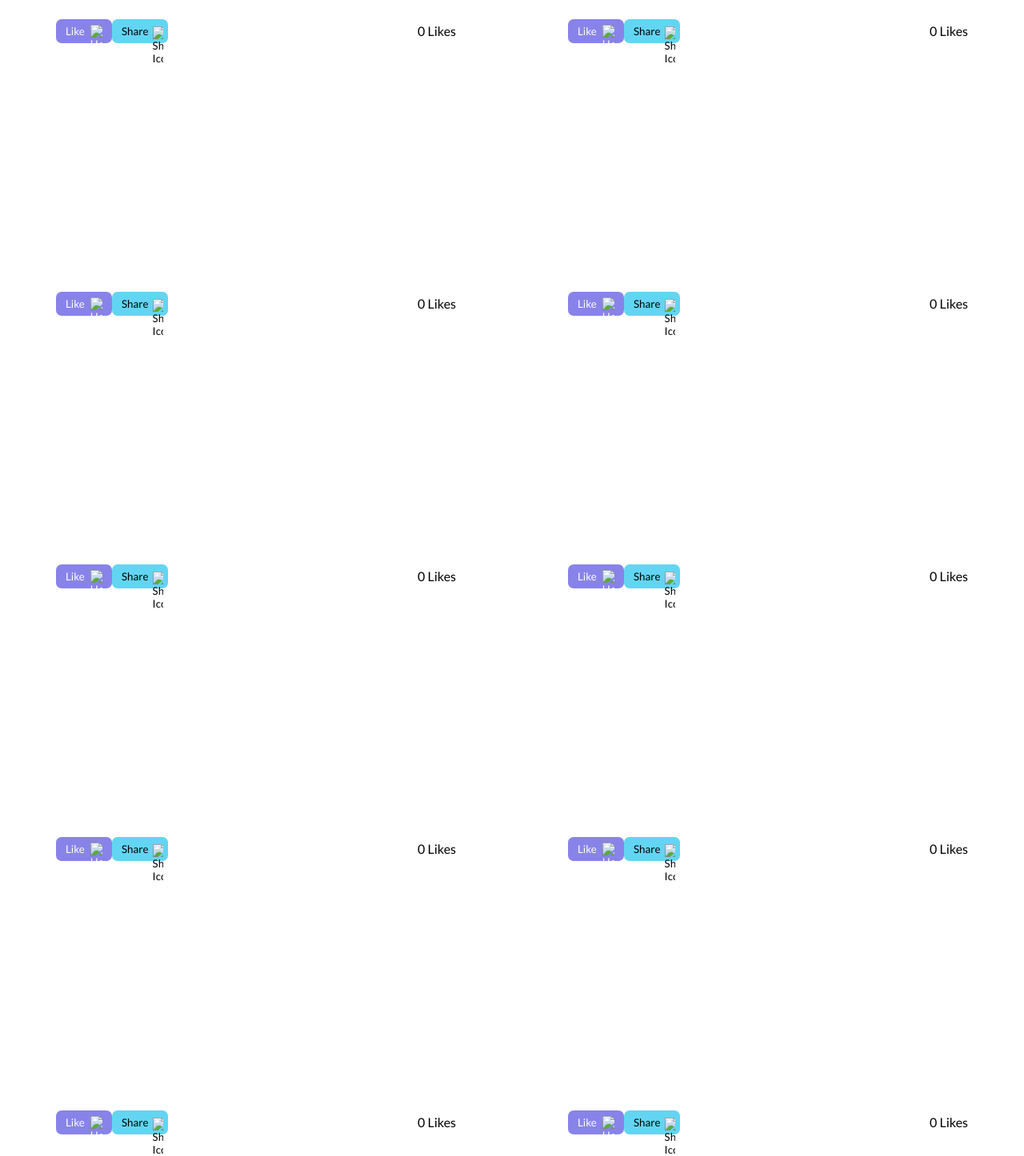
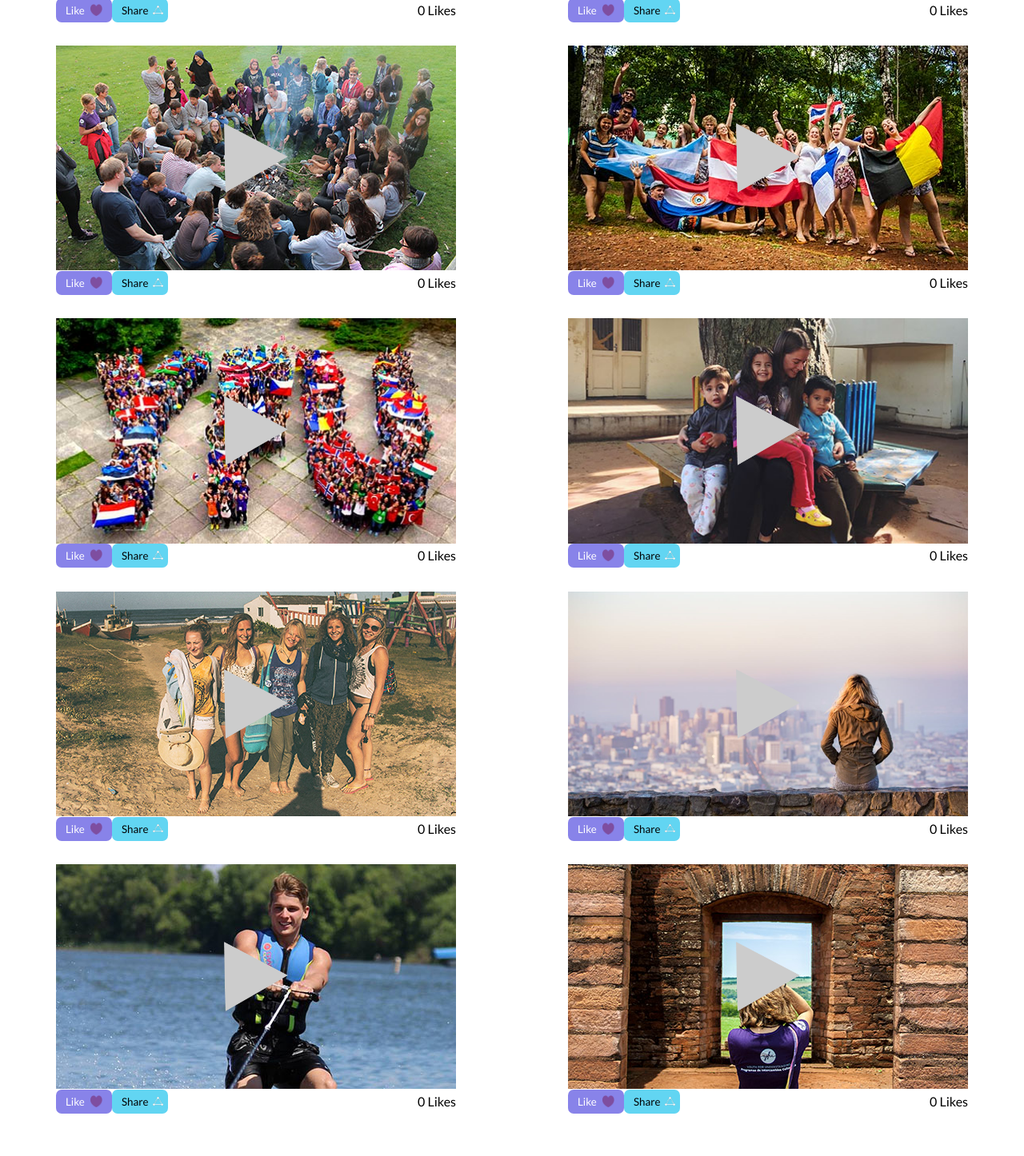
Before and after one commit to RytisDr/YFU-Contest-Page, a plain HTML site: page video.html in a window 1280 px wide. Shown: the part 473-1919 px from the top of the page at 80% size. After the commit the page ends 1866 px from the top, so only its background shows below. Drawn offline with Linux system fonts and the light colour scheme.

Commit message:
Merges all images in one folder.

```diff
--- a/video.html
+++ b/video.html
@@ -11,7 +11,7 @@
 
 <body id="videoPage">
     <header>
-        <img id="logotype" src="img/YFU-logo_220x220.png.png" alt="YFU logotype">
+        <img id="logotype" src="images/logo_220x220.png" alt="YFU logotype">
         <div class="desktopNav">
             <a href="index.html">HOME</a>
             <a href="apply.html">APPLY</a>
@@ -36,34 +36,34 @@
     </header>
     <h1>Contestant Videos</h1>
     <section class="videos">
-        <div id="div1"><button id="1" class="likeButton">Like<img class="heart" src="img/hearth-icon.png" alt="Heart Icon"></button><button class="shareButton">Share<img class="shareIcon" src="img/share-icon_30x25.png" alt="Share Icon"></button>
+        <div id="div1"><button id="1" class="likeButton">Like<img class="heart" src="images/hearth-icon.png" alt="Heart Icon"></button><button class="shareButton">Share<img class="shareIcon" src="images/share-icon_30x25.png" alt="Share Icon"></button>
             <p><span id="likes1">0 </span>Likes</p>
         </div>
-        <div><button id="2" class="likeButton">Like<img class="heart" src="img/hearth-icon.png" alt="Heart Icon"></button><button class="shareButton">Share<img class="shareIcon" src="img/share-icon_30x25.png" alt="Share Icon"></button>
+        <div><button id="2" class="likeButton">Like<img class="heart" src="images/hearth-icon.png" alt="Heart Icon"></button><button class="shareButton">Share<img class="shareIcon" src="images/share-icon_30x25.png" alt="Share Icon"></button>
             <p><span id="likes2">0 </span>Likes</p>
         </div>
-        <div><button id="3" class="likeButton">Like<img class="heart" src="img/hearth-icon.png" alt="Heart Icon"></button><button class="shareButton">Share<img class="shareIcon" src="img/share-icon_30x25.png" alt="Share Icon"></button>
+        <div><button id="3" class="likeButton">Like<img class="heart" src="images/hearth-icon.png" alt="Heart Icon"></button><button class="shareButton">Share<img class="shareIcon" src="images/share-icon_30x25.png" alt="Share Icon"></button>
             <p><span id="likes3">0 </span>Likes</p>
         </div>
-        <div><button id="4" class="likeButton">Like<img class="heart" src="img/hearth-icon.png" alt="Heart Icon"></button><button class="shareButton">Share<img class="shareIcon" src="img/share-icon_30x25.png" alt="Share Icon"></button>
+        <div><button id="4" class="likeButton">Like<img class="heart" src="images/hearth-icon.png" alt="Heart Icon"></button><button class="shareButton">Share<img class="shareIcon" src="images/share-icon_30x25.png" alt="Share Icon"></button>
             <p><span id="likes4">0 </span>Likes</p>
         </div>
-        <div><button id="5" class="likeButton">Like<img class="heart" src="img/hearth-icon.png" alt="Heart Icon"></button><button class="shareButton">Share<img class="shareIcon" src="img/share-icon_30x25.png" alt="Share Icon"></button>
+        <div><button id="5" class="likeButton">Like<img class="heart" src="images/hearth-icon.png" alt="Heart Icon"></button><button class="shareButton">Share<img class="shareIcon" src="images/share-icon_30x25.png" alt="Share Icon"></button>
             <p><span id="likes5">0 </span>Likes</p>
         </div>
-        <div><button id="6" class="likeButton">Like<img class="heart" src="img/hearth-icon.png" alt="Heart Icon"></button><button class="shareButton">Share<img class="shareIcon" src="img/share-icon_30x25.png" alt="Share Icon"></button>
+        <div><button id="6" class="likeButton">Like<img class="heart" src="images/hearth-icon.png" alt="Heart Icon"></button><button class="shareButton">Share<img class="shareIcon" src="images/share-icon_30x25.png" alt="Share Icon"></button>
             <p><span id="likes6">0 </span>Likes</p>
         </div>
-        <div><button id="7" class="likeButton">Like<img class="heart" src="img/hearth-icon.png" alt="Heart Icon"></button><button class="shareButton">Share<img class="shareIcon" src="img/share-icon_30x25.png" alt="Share Icon"></button>
+        <div><button id="7" class="likeButton">Like<img class="heart" src="images/hearth-icon.png" alt="Heart Icon"></button><button class="shareButton">Share<img class="shareIcon" src="images/share-icon_30x25.png" alt="Share Icon"></button>
             <p><span id="likes7">0 </span>Likes</p>
         </div>
-        <div><button id="8" class="likeButton">Like<img class="heart" src="img/hearth-icon.png" alt="Heart Icon"></button><button class="shareButton">Share<img class="shareIcon" src="img/share-icon_30x25.png" alt="Share Icon"></button>
+        <div><button id="8" class="likeButton">Like<img class="heart" src="images/hearth-icon.png" alt="Heart Icon"></button><button class="shareButton">Share<img class="shareIcon" src="images/share-icon_30x25.png" alt="Share Icon"></button>
             <p><span id="likes8">0 </span>Likes</p>
         </div>
-        <div><button id="9" class="likeButton">Like<img class="heart" src="img/hearth-icon.png" alt="Heart Icon"></button><button class="shareButton">Share<img class="shareIcon" src="img/share-icon_30x25.png" alt="Share Icon"></button>
+        <div><button id="9" class="likeButton">Like<img class="heart" src="images/hearth-icon.png" alt="Heart Icon"></button><button class="shareButton">Share<img class="shareIcon" src="images/share-icon_30x25.png" alt="Share Icon"></button>
             <p><span id="likes9">0 </span>Likes</p>
         </div>
-        <div><button id="10" class="likeButton">Like<img class="heart" src="img/hearth-icon.png" alt="Heart Icon"></button><button class="shareButton">Share<img class="shareIcon" src="img/share-icon_30x25.png" alt="Share Icon"></button>
+        <div><button id="10" class="likeButton">Like<img class="heart" src="images/hearth-icon.png" alt="Heart Icon"></button><button class="shareButton">Share<img class="shareIcon" src="images/share-icon_30x25.png" alt="Share Icon"></button>
             <p><span id="likes10">0 </span>Likes</p>
         </div>
     </section>
--- a/videoStyle.css
+++ b/videoStyle.css
@@ -10,7 +10,7 @@
 
 header {
     height: 275px;
-    background: url(img/Top-Image_666x341.jpg);
+    background: url(images/top-img_666x444.png);
     background-size: cover;
     position: relative;
 }
@@ -194,43 +194,43 @@ a:visited {
 }
 
 .videos div:nth-child(1) {
-    background: url(img/play-arrow_280x306.png), url(img/Group-of-girls_500x281.jpg);
+    background: url(images/play-arrow_280x306.png), url(images/Group-of-girls_500x281.jpg);
 }
 
 .videos div:nth-child(2) {
-    background: url(img/play-arrow_280x306.png), url(img/backs-with-slogan_500x281.jpg);
+    background: url(images/play-arrow_280x306.png), url(images/backs-with-slogan_500x281.jpg);
 }
 
 .videos div:nth-child(3) {
-    background: url(img/play-arrow_280x306.png), url(img/bonfire_500x281.jpg);
+    background: url(images/play-arrow_280x306.png), url(images/bonfire_500x281.jpg);
 }
 
 .videos div:nth-child(4) {
-    background: url(img/play-arrow_280x306.png), url(img/holding-flags_500x281.jpg);
+    background: url(images/play-arrow_280x306.png), url(images/holding-flags_500x281.jpg);
 }
 
 .videos div:nth-child(5) {
-    background: url(img/play-arrow_280x306.png), url(img/human-chain_500x281.jpg);
+    background: url(images/play-arrow_280x306.png), url(images/human-chain_500x281.jpg);
 }
 
 .videos div:nth-child(6) {
-    background: url(img/play-arrow_280x306.png), url(img/Laura-with-children_500x281.jpg);
+    background: url(images/play-arrow_280x306.png), url(images/Laura-with-children_500x281.jpg);
 }
 
 .videos div:nth-child(7) {
-    background: url(img/play-arrow_280x306.png), url(img/students-on-the-beach_500x281.jpg);
+    background: url(images/play-arrow_280x306.png), url(images/students-on-the-beach_500x281.jpg);
 }
 
 .videos div:nth-child(8) {
-    background: url(img/play-arrow_280x306.png), url(img/Top-Image_666x341.jpg);
+    background: url(images/play-arrow_280x306.png), url(images/top-img_666x444.png);
 }
 
 .videos div:nth-child(9) {
-    background: url(img/play-arrow_280x306.png), url(img/water-ski_500x281.jpg);
+    background: url(images/play-arrow_280x306.png), url(images/water-ski_500x281.jpg);
 }
 
 .videos div:nth-child(10) {
-    background-image: url(img/play-arrow_280x306.png), url(img/window_500x281.jpg);
+    background-image: url(images/play-arrow_280x306.png), url(images/window_500x281.jpg);
 }
 
 .videos div:nth-child(-n+10) {
@@ -332,7 +332,7 @@ a:visited {
         border-bottom: 3px #65256A solid;
     }
     #videoPage h1 {
-        font-size: 25pt;
+        font-size: 1.8vw;
         color: #6565c0;
     }
     /*VIDEO PLACEHOLDERS RESIZE*/
```
Also changed, not shown: style.css (+5 -6 lines), images/Group-of-girls_500x281.jpg (added), images/Laura-with-children_500x281.jpg (added), images/backs-with-slogan_500x281.jpg (added), images/bonfire_500x281.jpg (added), images/hearth-icon.png (added), images/holding-flags_500x281.jpg (added), images/human-chain_500x281.jpg (added), images/play-arrow_280x306.png (added), images/share-icon_30x25.png (added), images/students-on-the-beach_500x281.jpg (added), images/top-img_1980x1269.png (added), images/top-img_666x444.png (added), images/water-ski_500x281.jpg (added), 1 more files.
